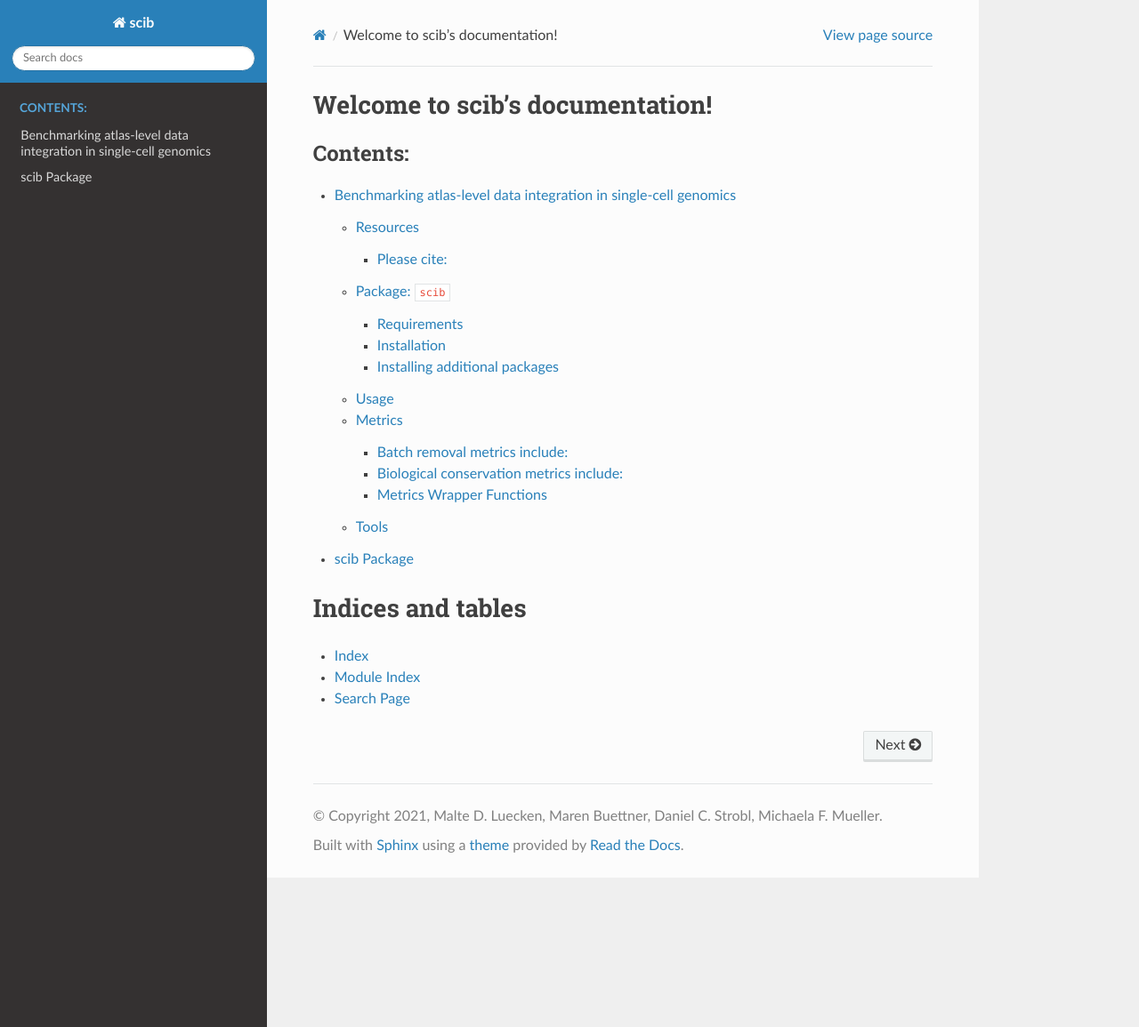
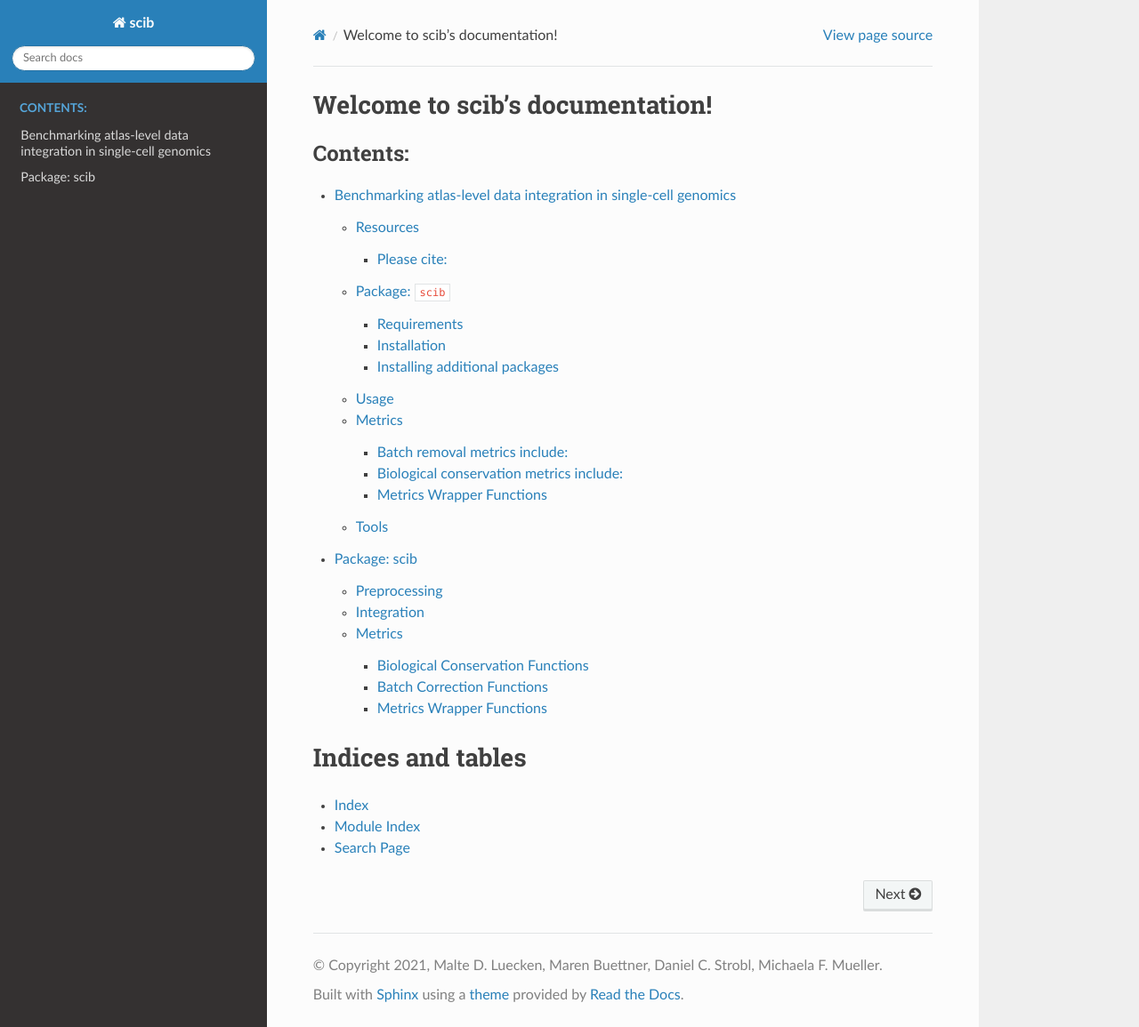
Before and after one commit to theislab/scib, a Sphinx documentation site: the page built from docs/source/index.rst, in a window 1280 px wide and 1155 px high. Shown: the whole window at 89% size. Built offline with Sphinx 7.4.7 and the Read the Docs theme 2.0.0, drawn with Linux system fonts in a browser that asks for light colours; part of the change alters nothing that is shown.

```diff
--- a/docs/source/scib.rst
+++ b/docs/source/scib.rst
@@ -1,5 +1,5 @@
-scib Package
-============
+Package: scib
+=============
 
 Import scib as:
 
@@ -8,8 +8,12 @@ Import scib as:
     import scib
 
 
+Preprocessing
+-------------
 
 .. automodapi:: scib.preprocessing
+
+    :no-heading:
 
     :skip: plot_count_filter
     :skip: plot_scatter
@@ -17,7 +21,13 @@ Import scib as:
     :skip: readSeurat
     :skip: saveSeurat
 
+
+Integration
+------------
+
 .. automodapi:: scib.integration
+
+    :no-heading:
 
     :skip: runBBKNN
     :skip: runCombat
@@ -33,9 +43,54 @@ Import scib as:
     :skip: issparse
 
 
-.. automodapi:: scib.metrics
+Metrics
+-------
 
-    :skip: check_adata
-    :skip: check_batch
-    :skip: deprecated
-    :skip: measureTM
+.. currentmodule:: scib.metrics
+
+.. automodule:: scib.metrics
+
+
+Biological Conservation Functions
+^^^^^^^^^^^^^^^^^^^^^^^^^^^^^^^^^
+
+
+.. autosummary::
+    :toctree: api/
+
+    hvg_overlap
+    silhouette
+    isolated_labels
+    nmi
+    ari
+    cell_cycle
+    trajectory_conservation
+    clisi_graph
+
+
+Batch Correction Functions
+^^^^^^^^^^^^^^^^^^^^^^^^^^
+
+
+.. autosummary::
+    :toctree: api/
+
+    graph_connectivity
+    silhouette_batch
+    pcr_comparison
+    kBET
+    ilisi_graph
+
+
+Metrics Wrapper Functions
+^^^^^^^^^^^^^^^^^^^^^^^^^
+
+Wrapper functions are available that compute multiple metrics and return them as a ``pandas.Dataframe``.
+
+.. autosummary::
+    :toctree: api/
+
+    metrics
+    metrics_fast
+    metrics_slim
+    metrics_all
```
